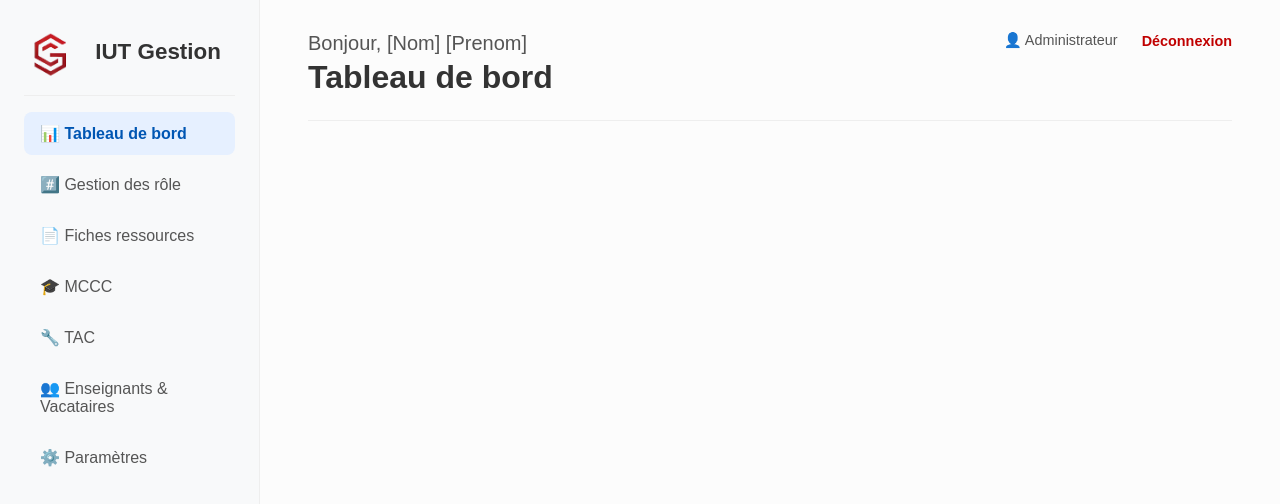
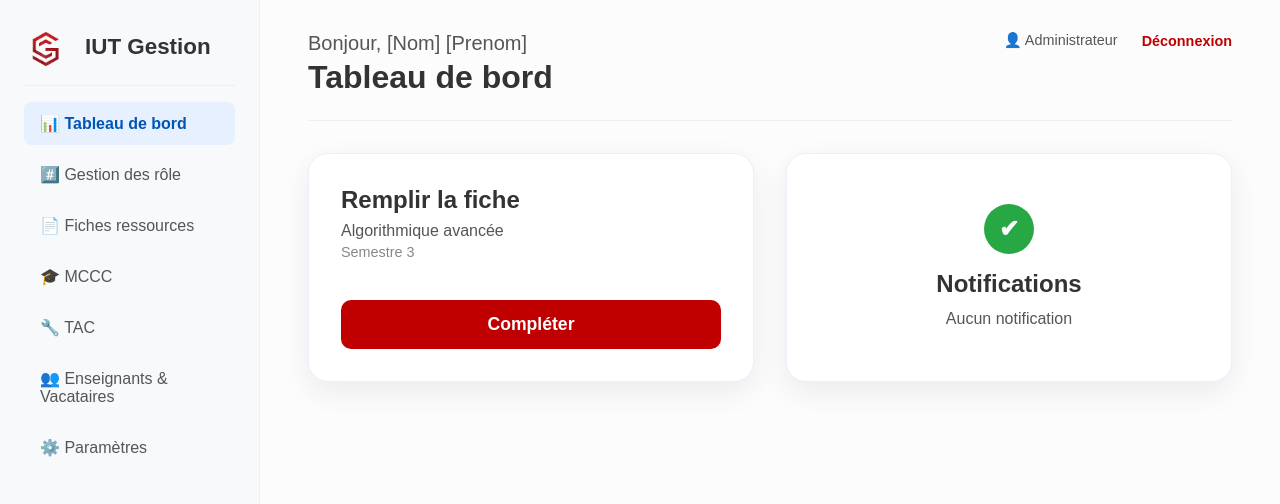
Before and after one commit to AbdelmalikMoussaoui/SAE_ERP, a Vue app in the folder frontend/: page /dashboard in a window 1280 px wide. Shown: the top 504 px of the page. Built offline with nearby package versions, Linux system fonts and the light colour scheme.

Commit message:
Adds initial dashboard layout
Implements the basic layout for the dashboard view,
including content cards for key functionalities and
a notification area.

This provides a foundation for future feature integrations.

```diff
--- a/frontend/src/views/Dashboard.vue
+++ b/frontend/src/views/Dashboard.vue
@@ -26,7 +26,26 @@
           <a href="#" @click.prevent="logout">Déconnexion</a>
         </div>
       </header>
-      </main>
+
+      <section class="content-cards">
+
+        <div class="card">
+          <h3>Remplir la fiche</h3>
+          <p>Algorithmique avancée</p>
+          <p class="subtitle">Semestre 3</p>
+          <button class="btn-primary">Compléter</button>
+        </div>
+
+        <div class="card card-notifications">
+          <div class="icon-success">
+            <span>✔</span>
+          </div>
+          <h3>Notifications</h3>
+          <p>Aucun notification</p>
+        </div>
+
+      </section>
+    </main>
   </div>
 </template>
 
@@ -54,14 +73,12 @@ export default {
   --color-border: #eee;
   --shadow: 0 10px 30px rgba(0, 0, 0, 0.07);
 
-  /* --- Layout Principal --- */
   display: flex;
   min-height: 100vh;
   background-color: #fcfcfc;
   font-family: var(--font-secondary);
 }
 
-/* --- Barre latérale (Sidebar) --- */
 .sidebar {
   width: 260px;
   flex-shrink: 0;
@@ -71,15 +88,12 @@ export default {
   padding: 1.5rem;
 }
 
-/* --- Contenu Principal --- */
 .main-content {
   flex-grow: 1;
   background-color: #fcfcfc;
   box-sizing: border-box;
   padding: 2rem 3rem;
 }
-
-/* --- Styles de la Sidebar --- */
 
 .sidebar-header {
   display: flex;
@@ -91,7 +105,7 @@ export default {
 }
 
 .sidebar-logo {
-  height: 55px;
+  height: 45px;
   width: auto;
 }
 
@@ -134,8 +148,6 @@ export default {
   color: #0056b3;
   font-weight: 600;
 }
-
-/* --- NOUVEAUX STYLES POUR LE HEADER --- */
 
 .header {
   display: flex;
@@ -183,4 +195,80 @@ export default {
 .user-info a:hover {
   text-decoration: underline;
 }
+
+.content-cards {
+  display: grid;
+  grid-template-columns: repeat(auto-fit, minmax(300px, 1fr));
+  gap: 2rem;
+}
+
+.card {
+  background: #ffffff;
+  padding: 2rem;
+  border-radius: 20px;
+  box-shadow: var(--shadow);
+  border: 1px solid #eef;
+}
+
+.card h3 {
+  font-family: var(--font-primary);
+  font-size: 1.5rem;
+  font-weight: 600;
+  color: var(--color-grey-dark);
+  margin: 0 0 0.5rem 0;
+}
+
+.card p {
+  font-size: 1rem;
+  color: var(--color-text);
+  margin: 0.25rem 0;
+}
+
+.card p.subtitle {
+  font-size: 0.9rem;
+  color: #888;
+  margin-bottom: 1.5rem;
+}
+
+.card-notifications {
+  display: flex;
+  flex-direction: column;
+  align-items: center;
+  justify-content: center;
+  text-align: center;
+}
+
+.icon-success {
+  width: 50px;
+  height: 50px;
+  border-radius: 50%;
+  background-color: #28a745;
+  color: white;
+  display: flex;
+  align-items: center;
+  justify-content: center;
+  font-size: 1.5rem;
+  font-weight: bold;
+  margin-bottom: 1rem;
+}
+
+.btn-primary {
+  width: 100%;
+  padding: 14px;
+  border: none;
+  border-radius: 10px;
+  background-color: var(--color-primary);
+  color: white;
+  font-size: 1.1rem;
+  font-weight: 600;
+  cursor: pointer;
+  transition: background-color 0.3s, box-shadow 0.3s;
+  margin-top: 1rem;
+  font-family: var(--font-primary);
+}
+
+.btn-primary:hover {
+  background-color: var(--color-primary-dark);
+  box-shadow: 0 5px 15px rgba(192, 0, 0, 0.3);
+}
 </style>
```
